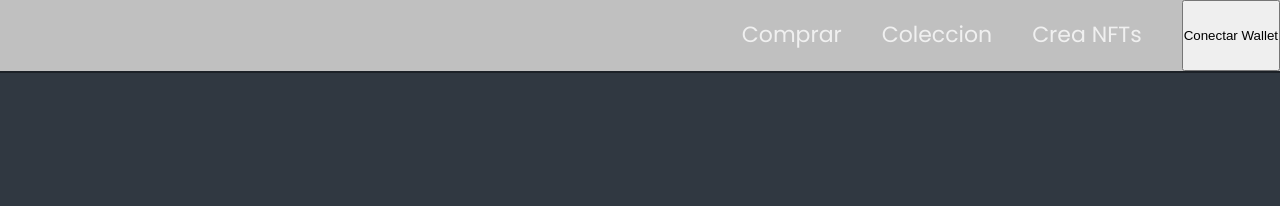
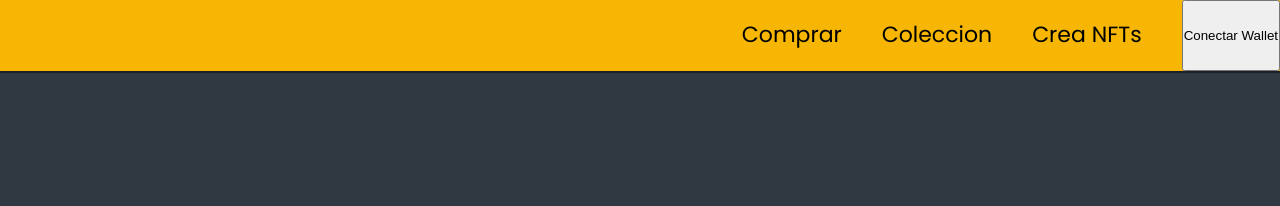
Before and after one commit to SamuelZambrana/TheSakeProject, a website: page src/web/index.html in a window 1280 px wide. Shown: the top 206 px of the page. Drawn offline with Linux system fonts and the light colour scheme.

Commit message:
Front maquetizacion actualizado nav

```diff
--- a/src/web/index.css
+++ b/src/web/index.css
@@ -98,7 +98,7 @@ ul {
 
 a {
   text-decoration: none;
-  color: var(--main-white);
+  color: black;
 }
 
 img {
@@ -115,7 +115,7 @@ img {
   top: 0;
   left: 0;
   width: 100%;
-  background:#C0C0C0;;
+  background:#f7b604;;
   box-shadow: 0 2px 0 rgba(0, 0, 0, 0.4);
   z-index: 10;
 }
@@ -142,7 +142,7 @@ img {
 }
 
 .nav-list a:hover {
-  background: linear-gradient(90deg, rgba(238,174,202,1) 0%, rgba(116,19,133,1) 8%);;
+  background: linear-gradient(90deg, rgb(248, 63, 7) 0%, rgb(170, 37, 14) 8%);;
 }
 
 /* Welcome section */
--- a/src/web/index.html
+++ b/src/web/index.html
@@ -148,7 +148,7 @@
       **Este es el proyecto final de Bootcamp, espero que os guste
     </p>
     <p>
-      &copy; Created for
+      &copy; Created By
       <a href="https://github.com/SamuelZambrana/TheSakiProject" target="_blank"
         >Miki redondo y Samuel Zambrana en Keepcoding<i class=""></i
       ></a>
```
